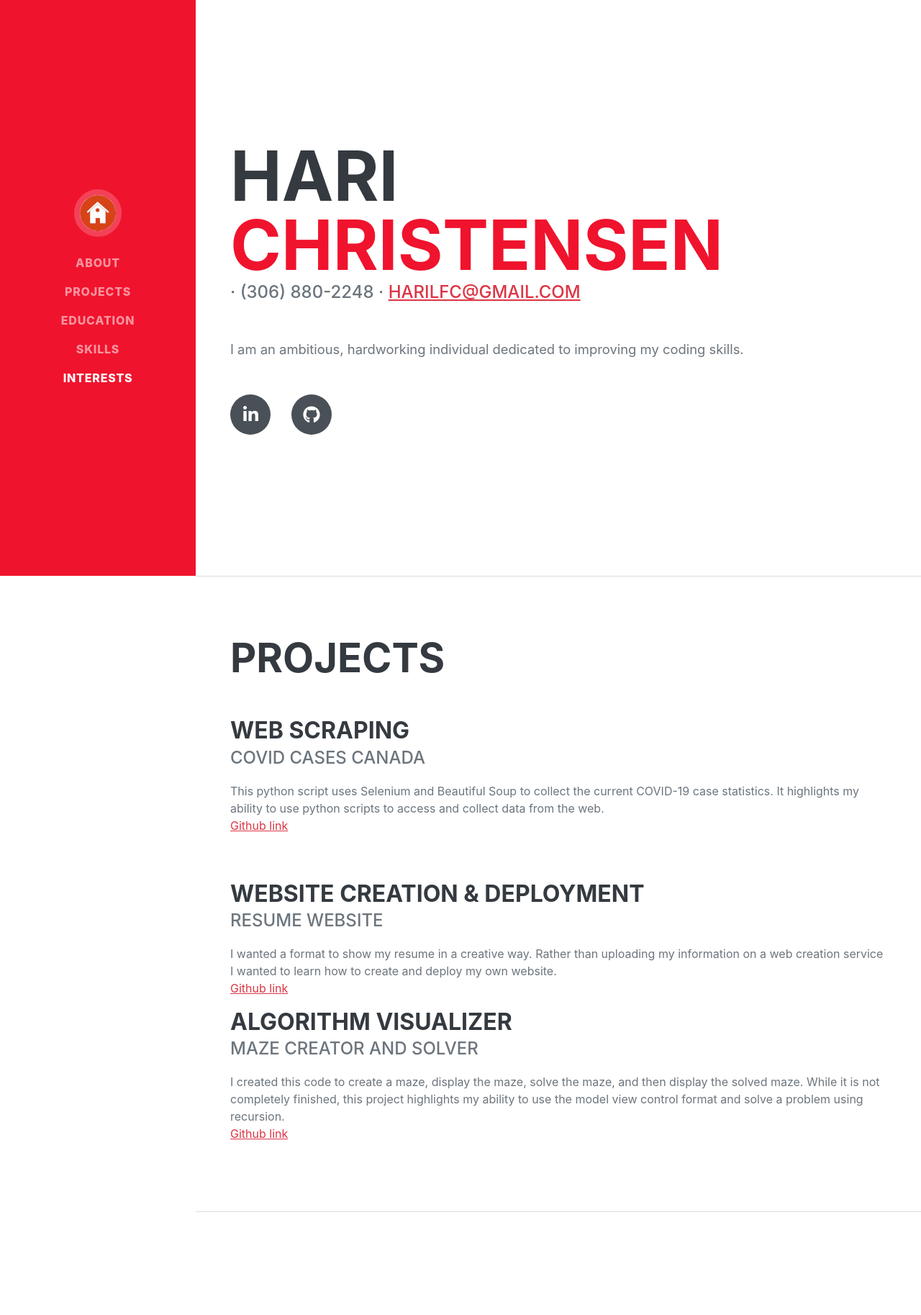
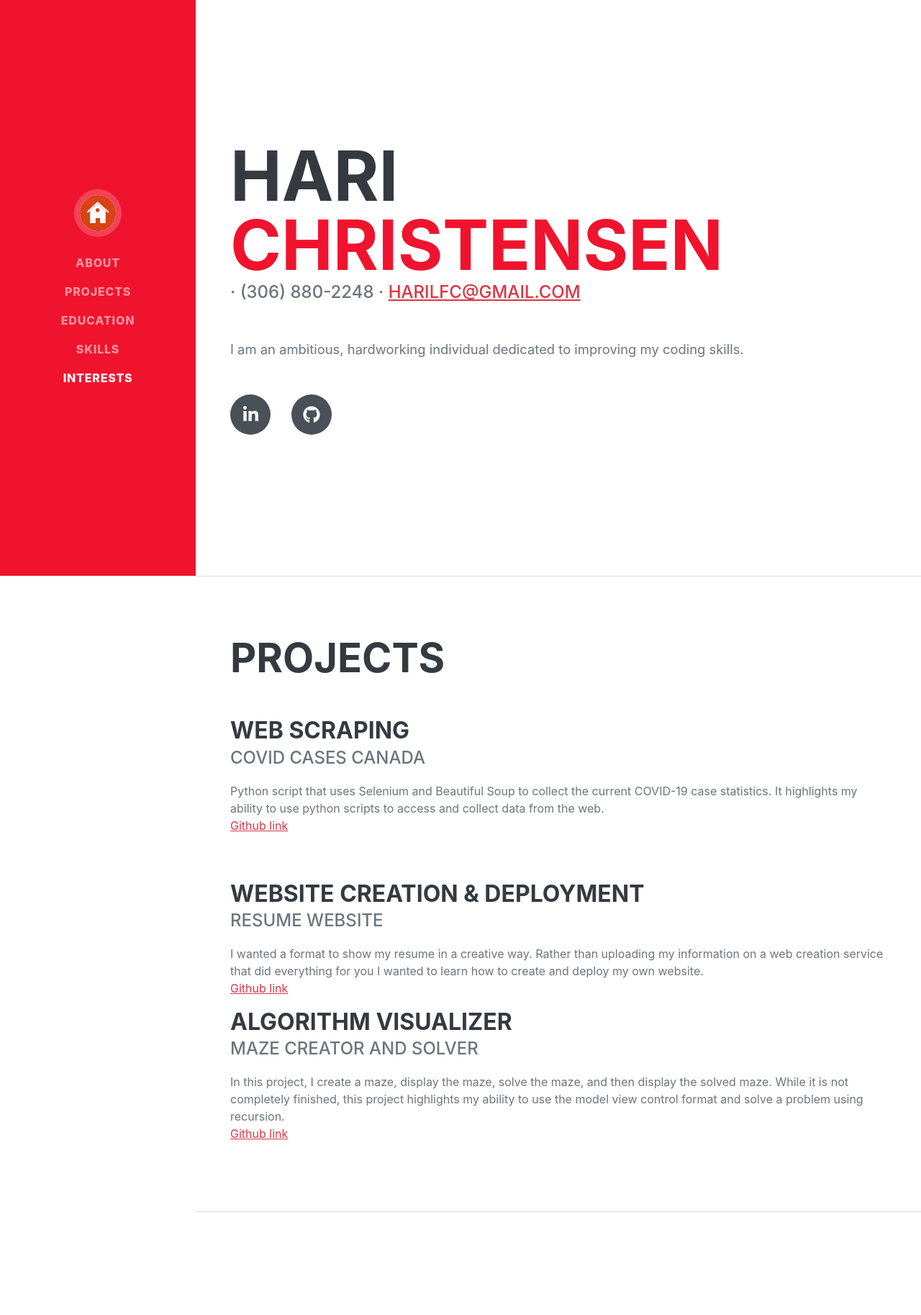
Before and after one commit to harichristensen/website, a Flask app: page / in a window 1280 px wide. Shown: the top 1827 px of the page at 72% size. Run offline with Flask 2, Linux system fonts and the light colour scheme; some libraries are stand-ins or nearby versions; some web fonts are replaced.

Commit message:
fixed wording in projects and changed home pic

```diff
--- a/project/page/templates/recipes/home.html
+++ b/project/page/templates/recipes/home.html
@@ -62,7 +62,7 @@
                         <div class="flex-grow-1">
                             <h3 class="mb-0">Web Scraping</h3>
                             <div class="subheading mb-3">Covid Cases Canada</div>
-                            <p>This python script uses Selenium and Beautiful Soup to collect the current COVID-19 case statistics. It highlights my ability to use python scripts to access and collect data from the web.
+                            <p>Python script that uses Selenium and Beautiful Soup to collect the current COVID-19 case statistics. It highlights my ability to use python scripts to access and collect data from the web.
                                 <br><a href="https://github.com/harichristensen/webscraper">Github link</a>
                             </p>
                         </div>
@@ -72,7 +72,7 @@
                             <h3 class="mb-0">Website Creation & Deployment</h3>
                             <div class="subheading mb-3">Resume Website</div>
                             <p>
-                                I wanted a format to show my resume in a creative way. Rather than uploading my information on a web creation service I wanted to learn how to create and deploy my own website. <br>
+                                I wanted a format to show my resume in a creative way. Rather than uploading my information on a web creation service that did everything for you I wanted to learn how to create and deploy my own website. <br>
                                 <a href="https://github.com/harichristensen/MazeProject">Github link</a>
 
                             </p>
@@ -83,7 +83,7 @@
                             <h3 class="mb-0">Algorithm Visualizer</h3>
                             <div class="subheading mb-3">Maze Creator and Solver</div>
                             <p>
-                                I created this code to create a maze, display the maze, solve the maze, and then display the solved maze. While it is
+                                In this project, I create a maze, display the maze, solve the maze, and then display the solved maze. While it is
                                 not completely finished, this project highlights my ability to use the model view control format and solve a problem
                                 using recursion. <br>
                                 <a href="https://github.com/harichristensen/website">Github link</a>
```
Also changed, not shown: project/static/img/small-home.jpg.
